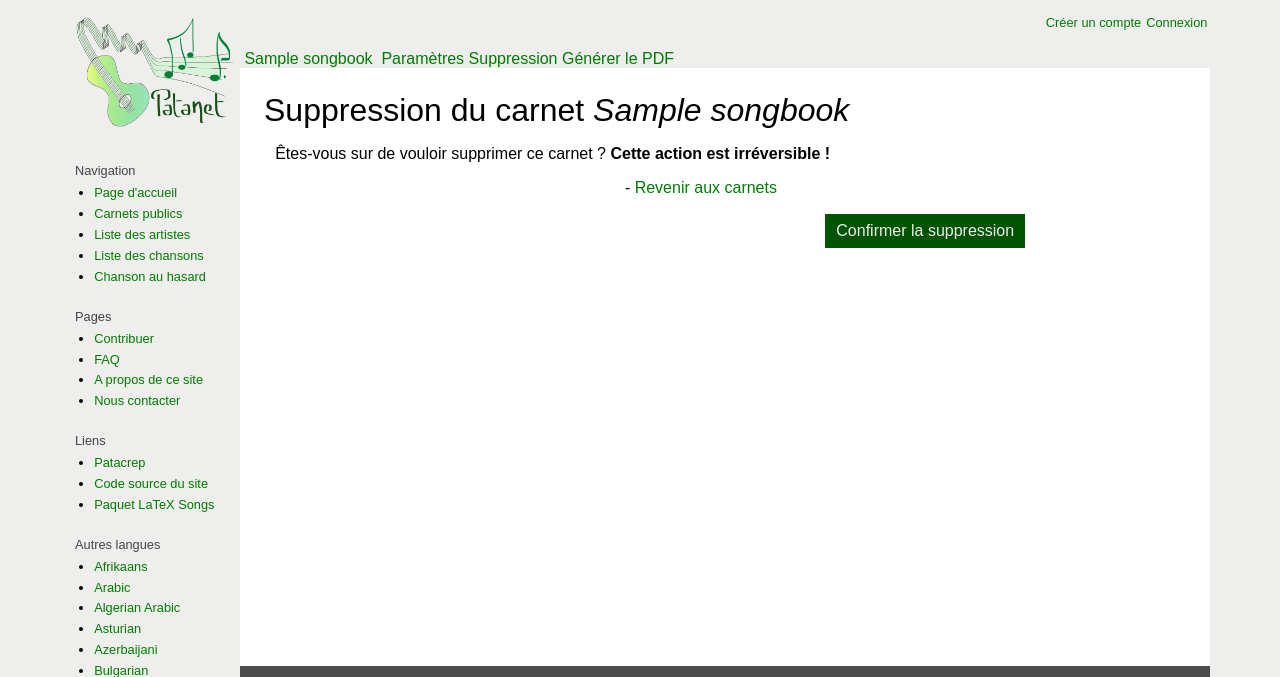
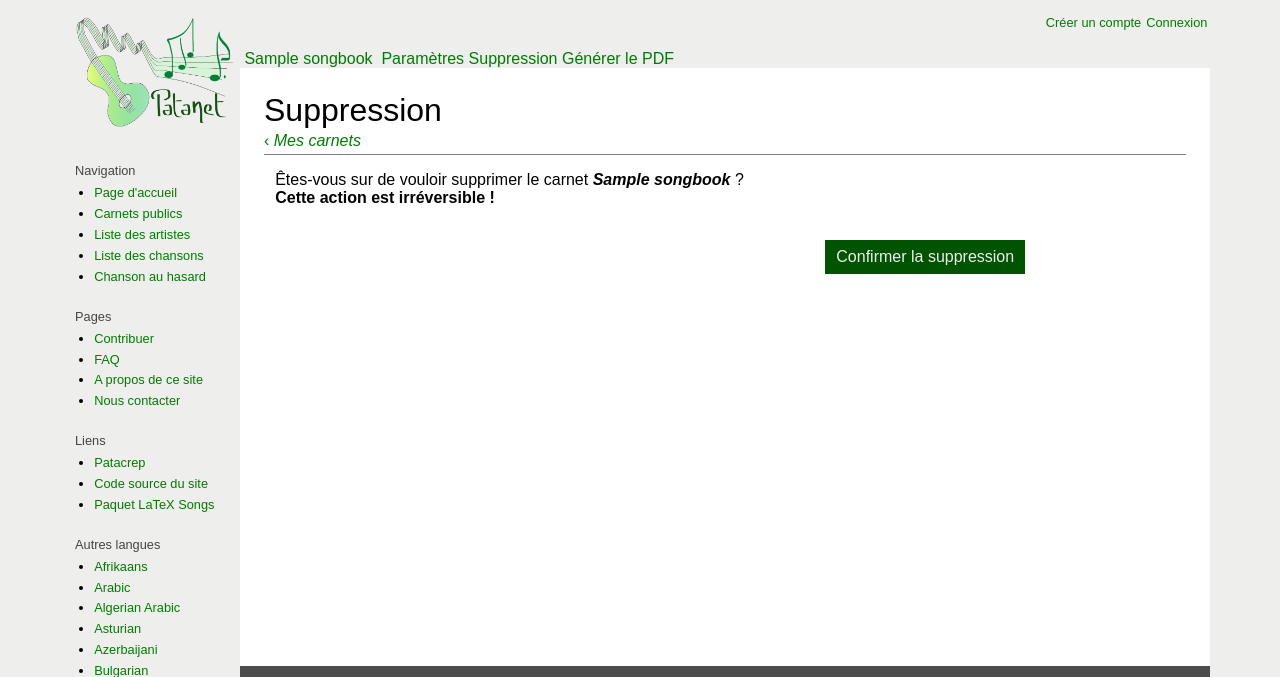
Before and after one commit to patacrep/patanet, a Django app: template generator/templates/generator/delete_songbook.html in a window 1280 px wide. Shown: the top 677 px of the page. Run offline with Django 3.2, Linux system fonts and the light colour scheme; the template is opened without the code that fills it: most values are stand-ins (such as "Sample title", 1, 10 or a date in 2020); style sheets or scripts are compiled from the project's sources; some libraries are stand-ins or nearby versions.

Commit message:
Delete songbook form minor changes

```diff
--- a/generator/templates/generator/delete_songbook.html
+++ b/generator/templates/generator/delete_songbook.html
@@ -2,7 +2,7 @@
 
 {% block title %}
 	{% blocktrans with songbook=songbook.title%}
-	Suppression du carnet <em>{{songbook}}</em>
+	Suppression
 	{% endblocktrans %}
 {% endblock %}
 
@@ -11,14 +11,16 @@
 {% endblock %}
 
 {% block content %}
+    <a href="{% url "songbook_private_list" %}" class="back">{% trans 'Mes carnets' %}</a>
 	<p>
-        {% trans "Êtes-vous sur de vouloir supprimer ce carnet ?" %}
+        {% blocktrans with songbook=songbook.title%}
+        	Êtes-vous sur de vouloir supprimer le carnet <em><strong>{{songbook}}</strong></em> ?
+        {% endblocktrans %}
+        <br/>
 		<strong>{% trans "Cette action est irréversible !" %}</strong>
 	</p>
 	<form method="post" action="">
 		{% csrf_token %}
-        -
-        <a href="{% url "songbook_private_list" %}">{% trans 'Revenir aux carnets' %}</a>
 		<p>
 			<input type="submit" value="{% trans 'Confirmer la suppression' %}" />
 		</p>
```
